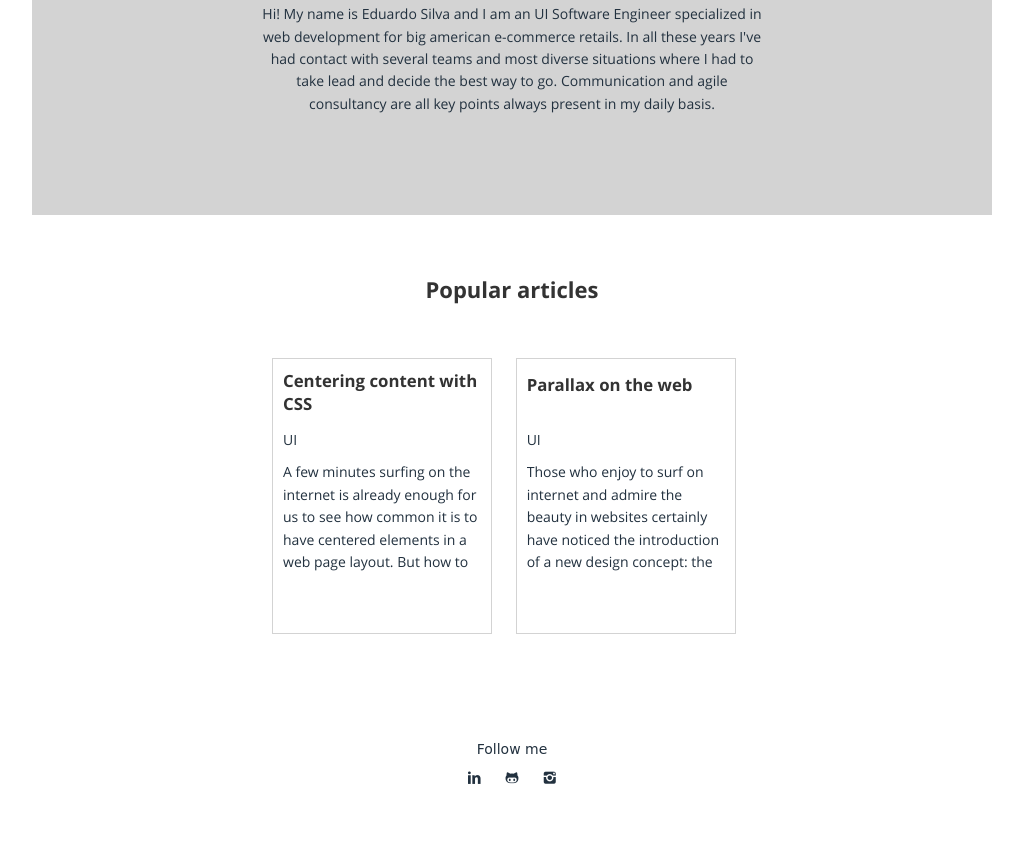
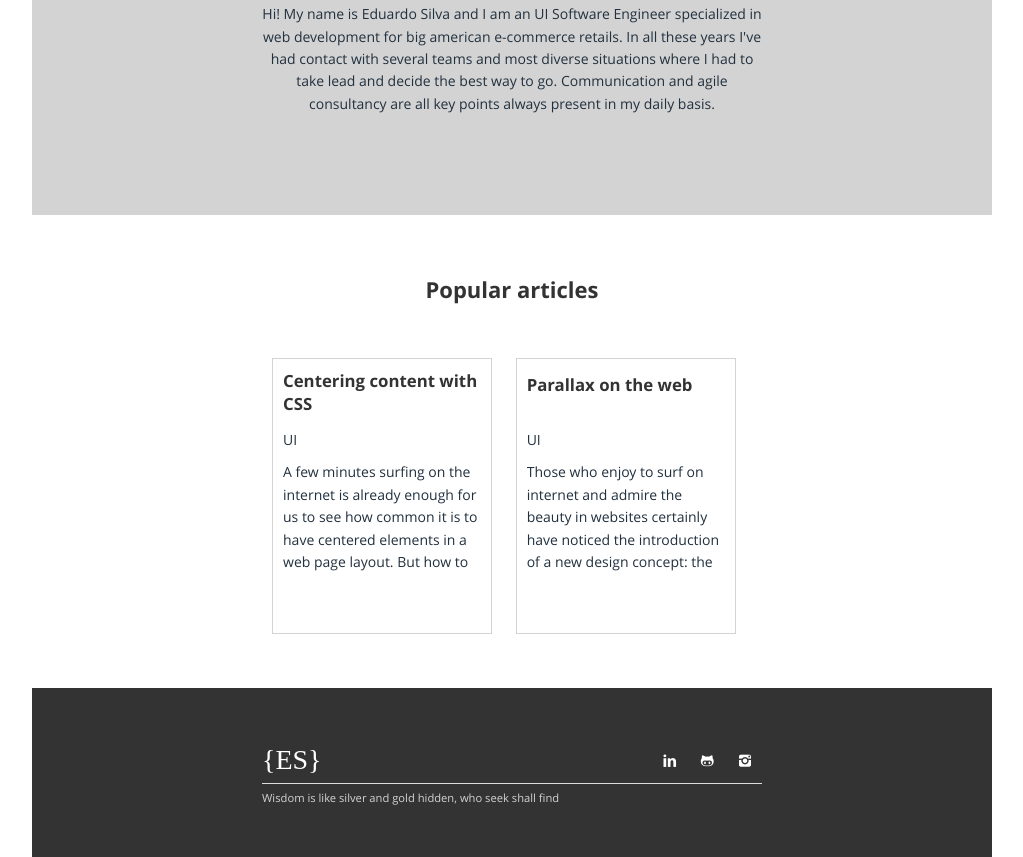
Before and after one commit to eduardo305/website, a website: page index.html in a window 1280 px wide. Shown: the part 446-1303 px from the top of the page, without its empty margins (128-1151 px from the left). Drawn offline with Linux system fonts and the light colour scheme; a web font is replaced by a local one.

Commit message:
Re-Styling footer

```diff
--- a/assets/css/3-sections/_footer.sass
+++ b/assets/css/3-sections/_footer.sass
@@ -1,18 +1,24 @@
 footer
+  background: $headlineColor
+  .lockup
+    +display(flex)
+    +flex-direction(row)
+    +justify-content(space-between)
+    +align-items(center)
 
-  .lockup
-    max-width: 320px
-    margin: auto
-    text-align: center
+    .wrapper
+      a.logo
+        font-size: 2em
 
   .inner-container
     padding: 50px 30px
-    color: $textColor
+    color: $bgcolor
 
-    span.social-media-title
-      margin: 10px
-      font-size: 1em
-      font-family: cursive
+    hr
+      margin: 0px 0px 5px
+
+    a
+      color: #FFF
 
     ul.social-media
       margin: 0
@@ -24,3 +30,7 @@ footer
         span
           &:hover
             color: rgba(0,0,0,0.7)
+
+
+    #copyright
+      font-size: 0.8em
--- a/index.html
+++ b/index.html
@@ -105,13 +105,25 @@
       <footer>
         <div class="inner-container">
           <div class="lockup">
-            <span class="social-media-title">Follow me</span>
-            <ul class="social-media">
-              <li><span aria-hidden="true" class="icon-linkedin"></span></li>
-              <li><span aria-hidden="true" class="icon-github"></span></li>
-              <li><span aria-hidden="true" class="icon-instagram"></span></li>
-            </ul>
+
+            <div class="wrapper">
+              <div class="logo">
+                <a href="/" class="logo">
+                  <span>{ES}</span>
+                </a>
+              </div>
+            </div>
+
+            <div class="wrapper">
+              <ul class="social-media">
+                <li><a href="https://br.linkedin.com/in/eduardocb"><span aria-hidden="true" class="icon-linkedin"></span></a></li>
+                <li><a href="https://github.com/eduardo305"><span aria-hidden="true" class="icon-github"></span></a></li>
+                <li><a href="https://www.instagram.com/eduardocb305/"><span aria-hidden="true" class="icon-instagram"></span></a></li>
+              </ul>
+            </div>
           </div>
+          <hr />
+          <div id="copyright">Wisdom is like silver and gold hidden, who seek shall find</div>
         </div>
       </footer>
 
```
Also changed, not shown: assets/css/all.css.
